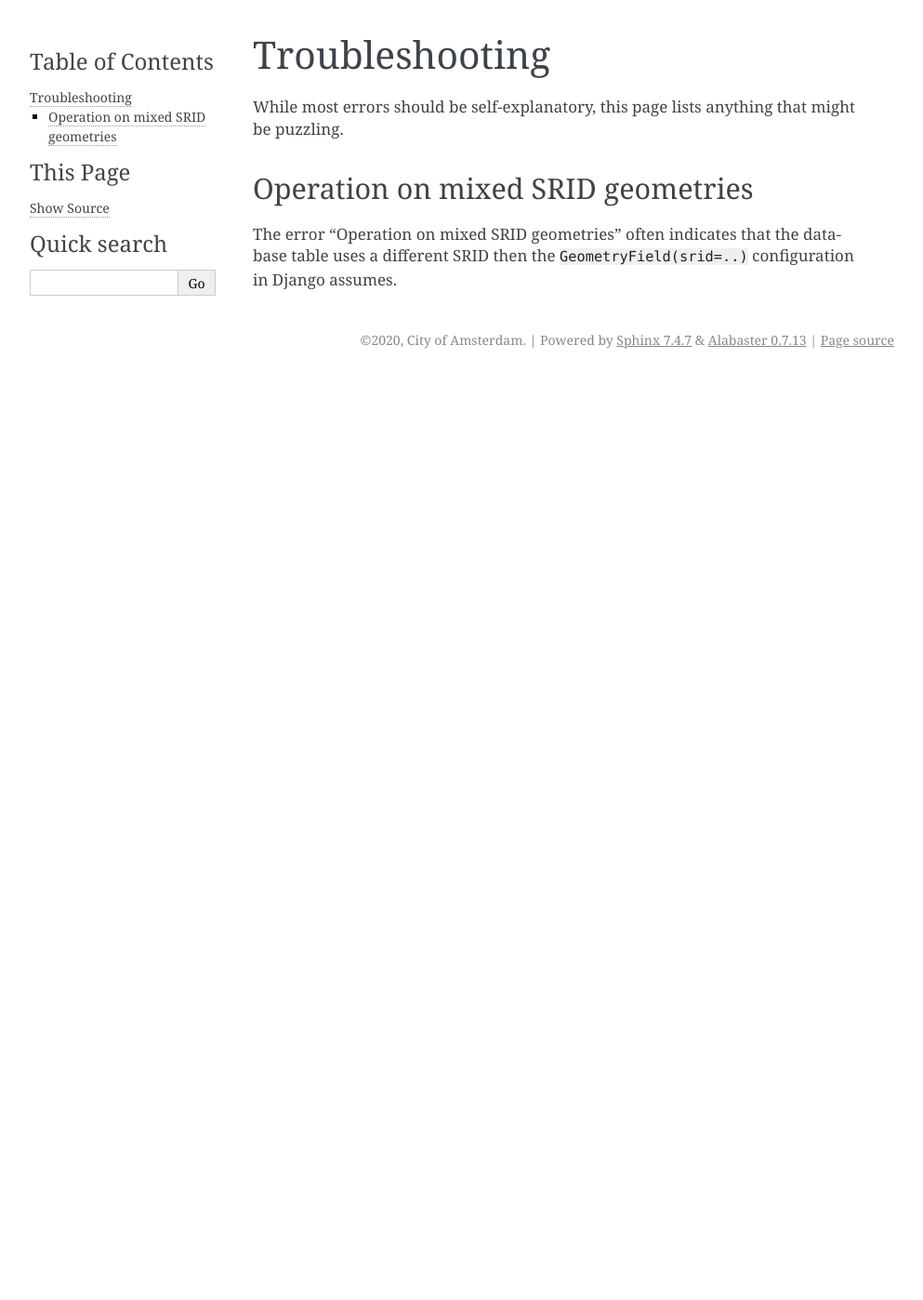
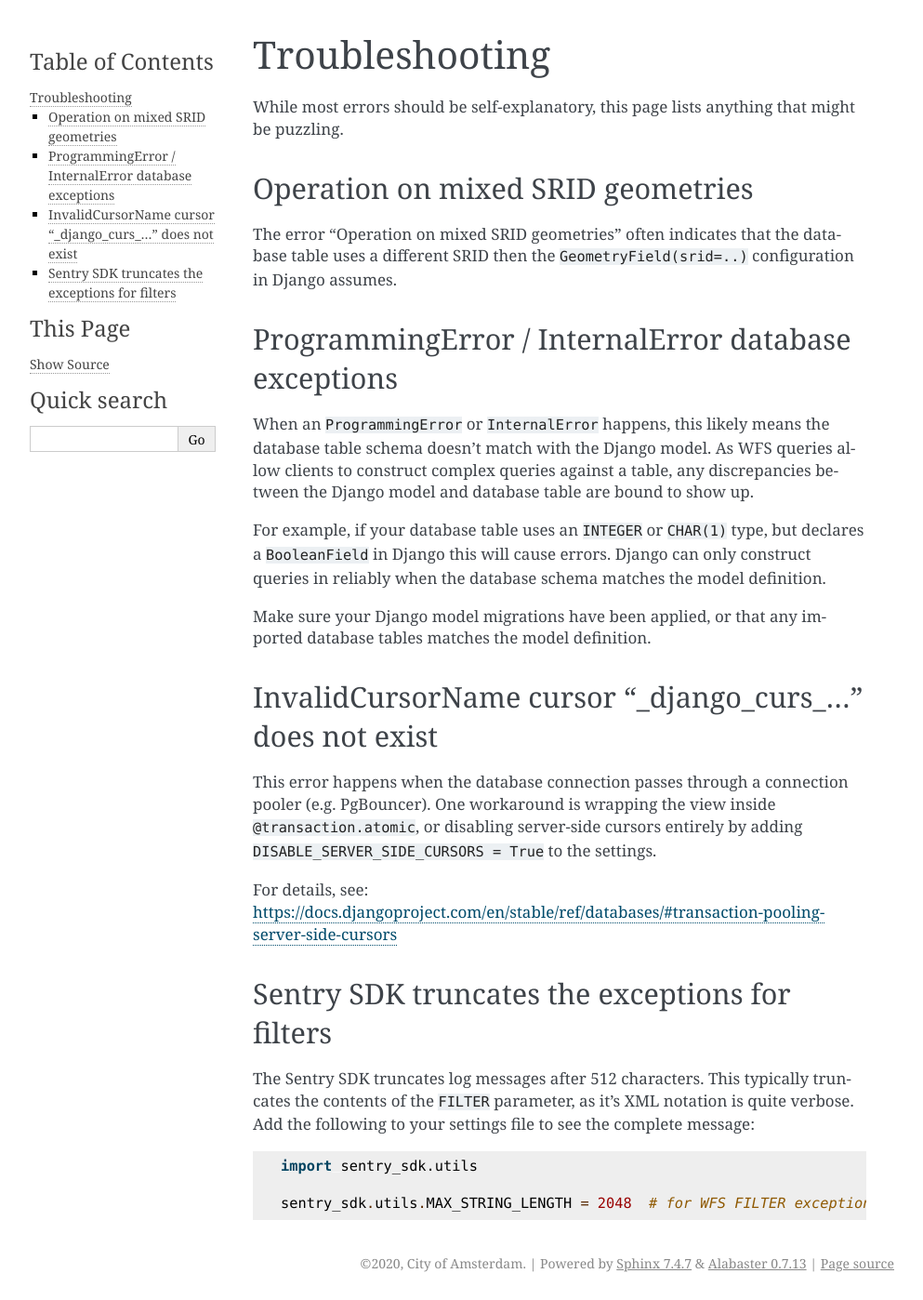
Before and after one commit to Amsterdam/django-gisserver, a Sphinx documentation site: the page built from docs/troubleshooting.rst, in a window 1280 px wide. Shown: the whole page at 93% size, without its empty margins (148-1141 px from the left). Built offline with Sphinx 7.4.7, drawn with Linux system fonts in a browser that asks for light colours; before the commit the page ends 900 px from its top, so only the background shows below that.

Commit message:
docs: offer more troubleshooting tips

```diff
--- a/docs/troubleshooting.rst
+++ b/docs/troubleshooting.rst
@@ -3,6 +3,7 @@ Troubleshooting
 
 While most errors should be self-explanatory,
 this page lists anything that might be puzzling.
+
 
 Operation on mixed SRID geometries
 ----------------------------------
@@ -10,3 +11,46 @@ Operation on mixed SRID geometries
 The error "Operation on mixed SRID geometries" often indicates
 that the database table uses a different SRID
 then the ``GeometryField(srid=..)`` configuration in Django assumes.
+
+
+ProgrammingError / InternalError database exceptions
+----------------------------------------------------
+
+When an ``ProgrammingError`` or ``InternalError`` happens, this likely means the database
+table schema doesn't match with the Django model. As WFS queries allow clients to
+construct complex queries against a table, any discrepancies between the Django model
+and database table are bound to show up.
+
+For example, if your database table uses an ``INTEGER`` or ``CHAR(1)`` type,
+but declares a ``BooleanField`` in Django this will cause errors.
+Django can only construct queries in reliably when the database schema
+matches the model definition.
+
+Make sure your Django model migrations have been applied,
+or that any imported database tables matches the model definition.
+
+
+InvalidCursorName cursor "_django_curs_..." does not exist
+----------------------------------------------------------
+
+This error happens when the database connection passes through a connection pooler
+(e.g. PgBouncer). One workaround is wrapping the view inside ``@transaction.atomic``,
+or disabling server-side cursors entirely by adding ``DISABLE_SERVER_SIDE_CURSORS = True`` to the settings.
+
+For details,
+see: https://docs.djangoproject.com/en/stable/ref/databases/#transaction-pooling-server-side-cursors
+
+
+Sentry SDK truncates the exceptions for filters
+-----------------------------------------------
+
+The Sentry SDK truncates log messages after 512 characters.
+This typically truncates the contents of the ``FILTER`` parameter,
+as it's XML notation is quite verbose.
+Add the following to your settings file to see the complete message:
+
+.. code-block:: python
+
+    import sentry_sdk.utils
+
+    sentry_sdk.utils.MAX_STRING_LENGTH = 2048  # for WFS FILTER exceptions
```
